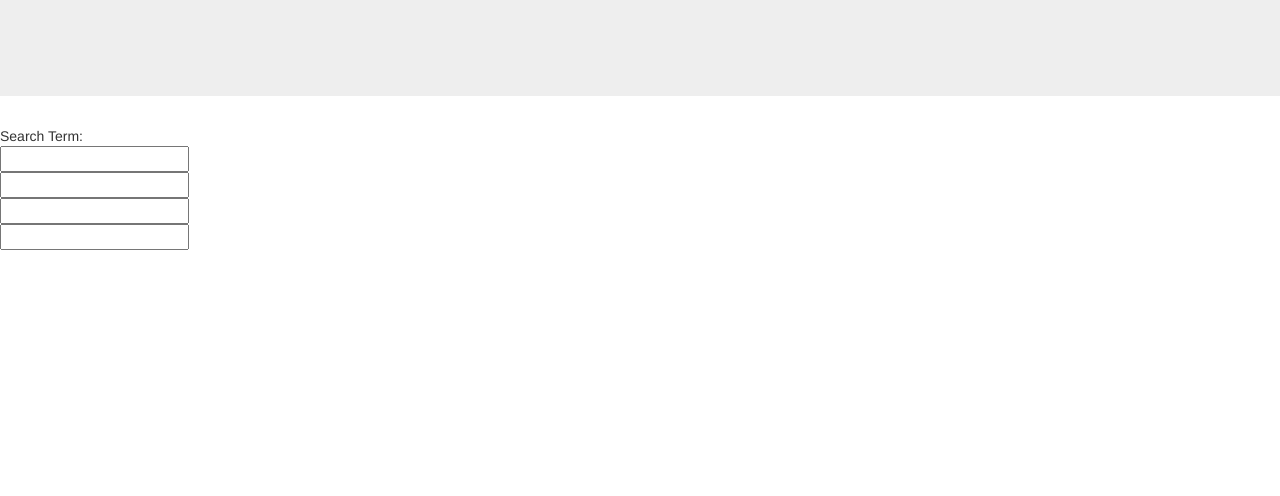
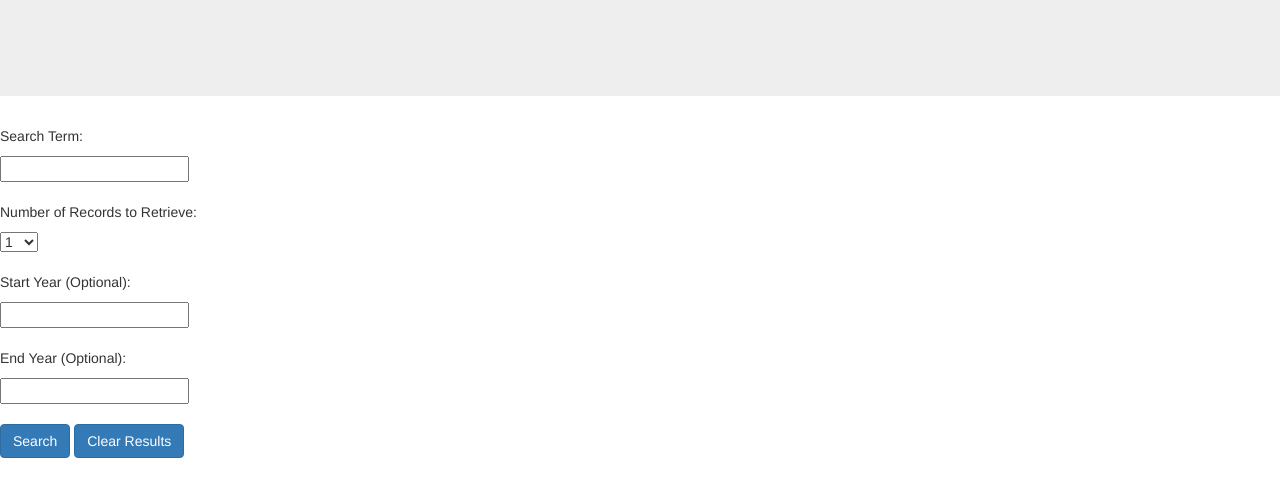
Before and after one commit to mateyo3/NY-Times, a plain HTML site: page index.html in a window 1280 px wide. Drawn offline with nearby package versions, Linux system fonts and the light colour scheme.

Commit message:
form, dropdown menu

```diff
--- a/index.html
+++ b/index.html
@@ -16,15 +16,34 @@
 	<div class="row"></div>
 
 
-	<form>
-		Search Term:<br>
-		<input type="text" name="search"><br>
-		<input type="text" name="retrieve"><br>
-		<input type="text" name="start-year"><br>
-		<input type="text" name="end-year"><br>
+	<form class="form">
 
-		<div id="search" class="btn"></div>
-		<div id="clear" class="btn"></div>
+		<p>Search Term:</p>
+		<input type="text" name="search">
+
+		<br><br>
+
+		<p>Number of Records to Retrieve:</p>
+		<select>
+			<option>1</option>
+			<option>5</option>
+			<option>10</option>
+		</select>
+
+		<br><br>
+
+		<p>Start Year (Optional):</p>
+		<input type="text" name="start-year">
+
+		<br><br>
+
+		<p>End Year (Optional):</p>
+		<input type="text" name="end-year">
+
+		<br><br>
+
+		<div id="search" class="btn btn-primary" name="search">Search</div>
+		<div id="clear" class="btn btn-primary" name="clear">Clear Results</div>
 
 	</form>
 
```
